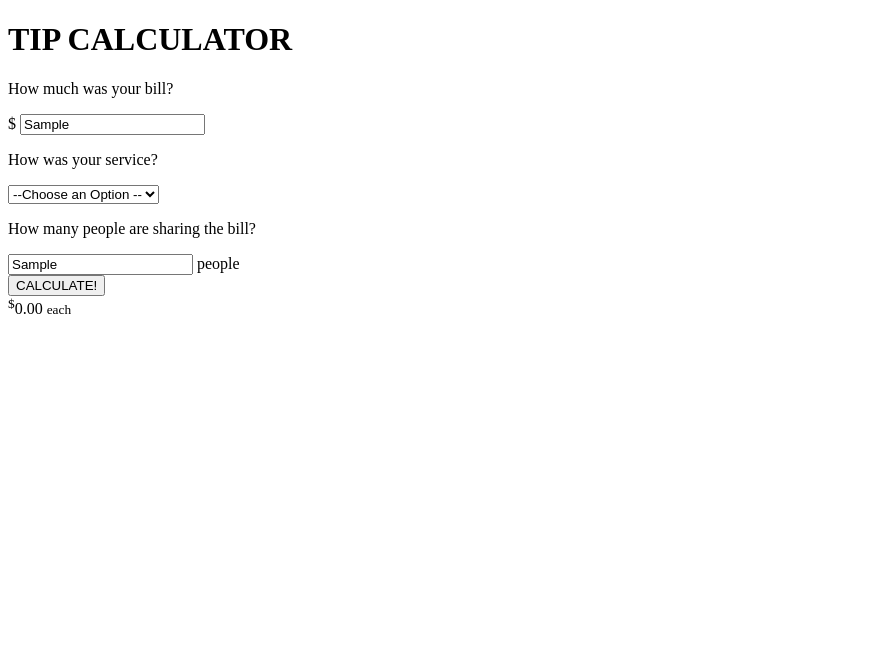
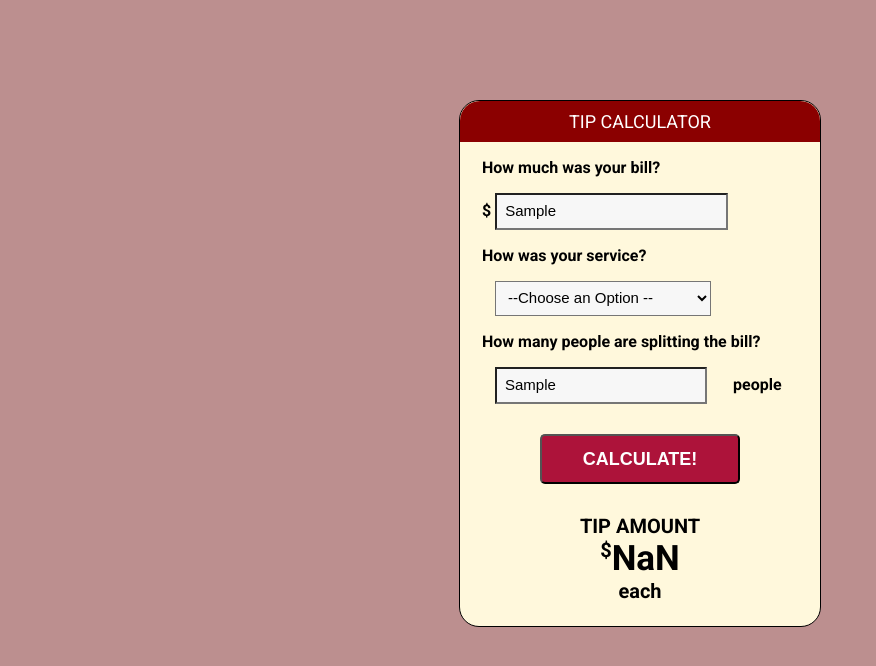
Before and after one commit to praisepelumi/Tip-calculator, a plain HTML site: page index.html in a window 1280 px wide. Both pictures are taken after typing "Sample", "Sample" into the empty fields and a click on the button "CALCULATE!". Shown: the whole page, without its empty margins (0-876 px from the left). Drawn offline with Linux system fonts and the light colour scheme.

Commit message:
Add  html, css, js code

```diff
--- /dev/null
+++ b/app.js
@@ -0,0 +1,44 @@
+// First of all, create a fucntion to calculate the tip
+
+function tipCalculator () {
+    let billAmount_div = document.getElementById("bill-amount").value;
+    let serviceQuality_label = document.getElementById("service-quality").value;
+    let peopleNum_form = document.getElementById("num-people").value;
+
+    //Make sure input is valid
+    if (billAmount_div === " " || serviceQuality_label === 0) {
+        alert("Please enter valid values");
+        return;
+    }
+
+    //Check to see if number of people are valid
+    if (peopleNum_form === " " || peopleNum_form <= 1) {
+        peopleNum_form = 1;
+        // This hides the word  "each" if number of people bar is empty or equals 1
+        document.getElementById("each").style.display = "none";
+    }
+    else {
+        // This shows it in block form
+        document.getElementById("each").style.display = "block";
+    }
+
+    //Now to calculate the tip
+    let total = (billAmount_div * serviceQuality_label) / peopleNum_form;
+    //round to two decimal places
+    total = Math.round(total * 100)/100;
+    //Allows two digits after decimal point
+    total = total.toFixed(2);
+
+    //Now display the tip on browser
+    document.getElementById("totalTip").style.display = "block";
+    document.getElementById("tip").innerHTML = total;
+};
+
+//hide the tip amount when it is loading
+document.getElementById("totalTip").style.display = "none";
+document.getElementById("each").style.display = "none";
+
+//Now set calculate-button to call function on click
+document.getElementById("calculate-button").onclick = function () {
+    tipCalculator();
+};
--- a/index.html
+++ b/index.html
@@ -4,19 +4,18 @@
         <meta charset="utf-8">
         <meta name="viewport" content="width-device-width, initial-scale=1.0">
         <title>Tip Calculator</title>
+        <link rel="stylesheet" type="text/css" href="styles.css">
     </head>
     <body>
         <div class="main-container">
-            <header><h1>TIP CALCULATOR</h1></header>
+           <h1>TIP CALCULATOR</h1>
 
             <div id="calculator">
                 <form>
                     <p>How much was your bill?</p>
 
-                    <label for="bill-amount">$</label>
-                    <input type="text" id="bill-amount" name="bill-amount" placeholder="Bill amount" required>
-
-
+                        <label for="bill-amount">$</label>
+                        <input type="text" id="bill-amount" name="bill-amount" placeholder="Bill amount" required>
                     <p>How was your service?</p>
 
                     <label for="service"></label>
@@ -31,16 +30,16 @@
                     </select>
                 </form>
 
-                <p>How many people are sharing the bill?</p>
+                <p>How many people are splitting the bill?</p>
 
-                <form>
+                <form class="people">
                     <input type="text" id="num-people" name="num-people" placeholder="Number of People" required>
                     <label for="num-people">people</label>
                 </form>
 
-                <div class="calc-btn">
-                    <button type="submit" id="calculate-button">CALCULATE!</button>
-                </div>
+
+                <button type="submit" id="calculate-button">CALCULATE!</button>
+
 
             </div>
             <!--Calcualtor end-->
@@ -53,6 +52,6 @@
         </div>
         <!--container ends-->
 
-        <script type="text/javascript" src="app.js"></script>
+        <script src="app.js" meta="utf-8"></script>
     </body>
     </html>
--- /dev/null
+++ b/styles.css
@@ -0,0 +1,117 @@
+@import url('https://fonts.googleapis.com/css2?family=Roboto:wght@400;700&display=swap');
+body {
+    background: #BC8F8F;
+    font-family: Roboto, sans-serif;
+    font-weight: bold;
+}
+
+.main-container {
+    height: 525px;
+    width: 360px;
+    margin: 100px auto;
+    border: 1px solid black;
+    border-radius: 20px;
+    background: cornsilk;
+
+
+}
+
+h1 {
+    background: darkred;
+    text-align: center;
+    color: white;
+    margin: 0;
+    font-size: 18px;
+    padding: 10px 10px;
+    font-weight: normal;
+    border-top-left-radius: 20px;
+    border-top-right-radius: 20px;
+
+}
+
+p {
+    padding-left: 22px;
+}
+
+label {
+    padding-left: 22px;
+}
+
+#bill-amount {
+    height: 20px;
+    font-size: 15px;
+    background-color: #f7f7f7;
+    width: 60%;
+    padding: 5px 5px 8px 8px;
+}
+
+#service-quality {
+    height: 35px;
+    font-size: 15px;
+    background-color: #f7f7f7;
+    width: 60%;
+    padding: 5px 5px 8px 8px;
+}
+
+label[for="service"] {
+    padding-left: 35px;
+}
+
+.people {
+    padding-left: 35px;
+}
+
+#num-people {
+    background-color: #f7f7f7;
+    height: 20px;
+    font-size: 15px;
+    width: 60%;
+    padding: 5px 5px 8px 8px;
+
+}
+
+button {
+    font-weight: bold;
+    display: block;
+    margin: 30px auto;
+    background: #AD133A;
+    border-radius: 5px;
+    width: 200px;
+    height: 50px;
+    font-size: 18px;
+    color: white;
+}
+
+button:hover {
+    background: red;
+}
+
+button:active {
+    position: relative;
+    top: 1px;
+}
+
+#totalTip {
+    font-size: 35px;
+    margin-top: 5px;
+    text-align: center;
+}
+
+#totalTip:before {
+    content: "Tip amount";
+    font-size: 20px;
+    font-weight: bold;
+    display: block;
+    text-transform: uppercase;
+}
+
+#totalTip sup {
+    font-size: 20px;
+    top: -18px;
+}
+
+#totalTip small {
+    font-size: 20px;
+    font-weight: bold;
+    display: block;
+}
```
